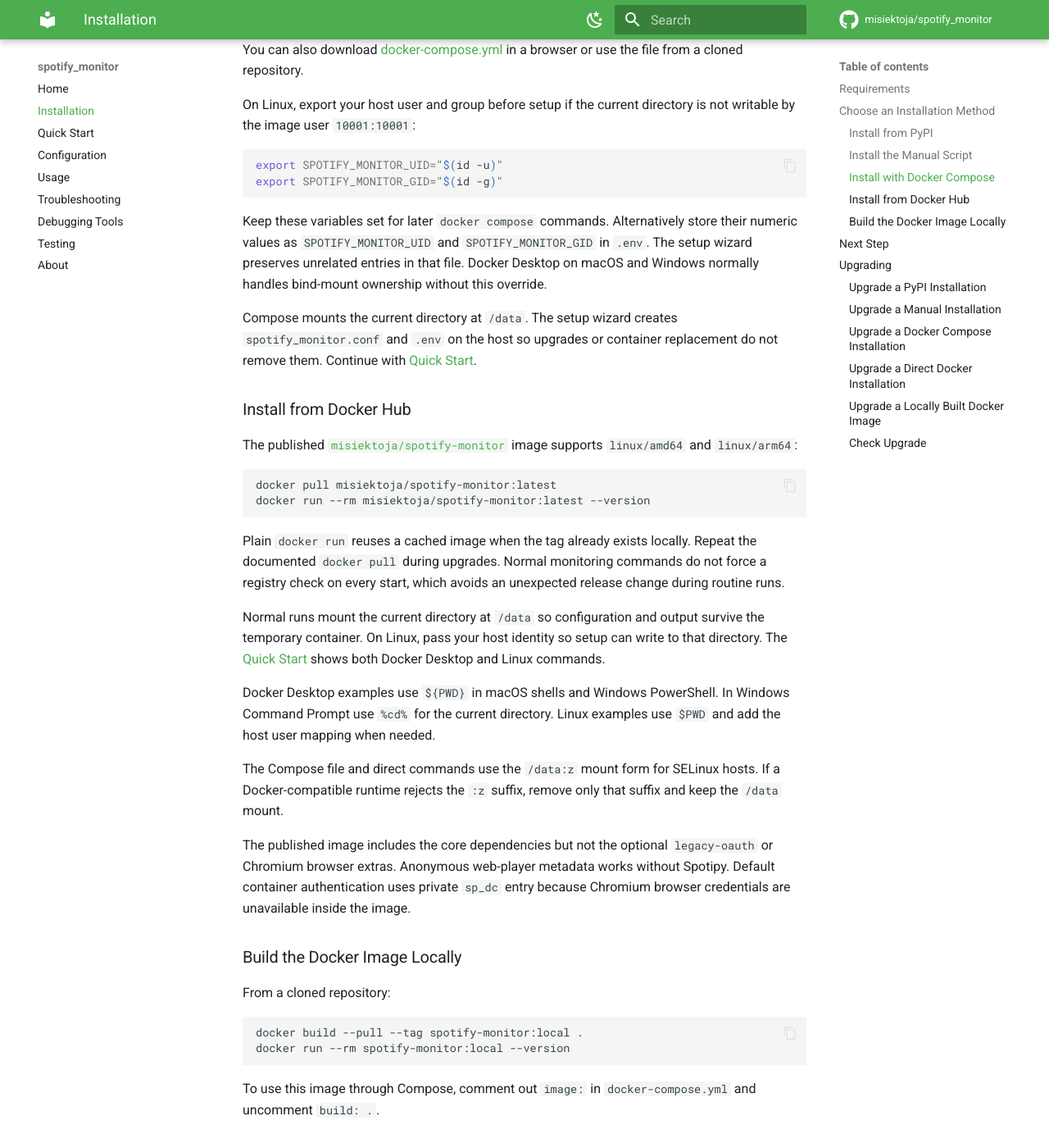
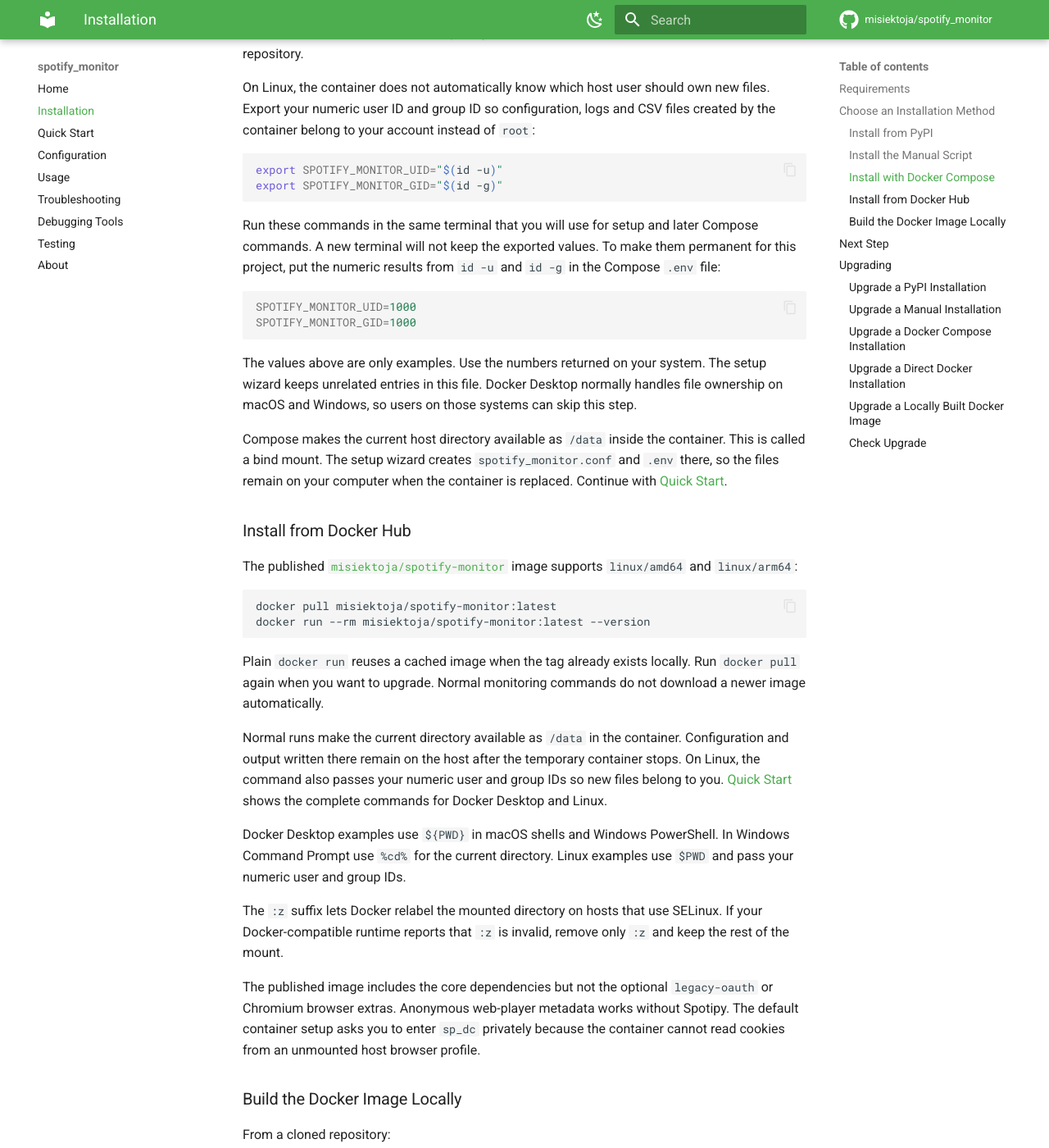
Before and after one commit to misiektoja/spotify_monitor, an MkDocs documentation site: the page built from docs/installation.md, in a window 1280 px wide and 1400 px high, scrolled down 3476 px. Shown: the whole window at 82% size. Built offline with MkDocs 1.6.1 and Material for MkDocs 9.7.7, drawn with Linux system fonts in a browser that asks for light colours; comment, search, counter and statistics services are not loaded; some of the changed text lies outside the part shown.

Commit message:
docs(installation): explain runtime and Docker concepts

````diff
--- a/docs/installation.md
+++ b/docs/installation.md
@@ -1,20 +1,20 @@
 # Installation
 
-Choose one installation method and keep using its command format throughout the documentation. PyPI is the simplest local installation. Docker Compose is the recommended container installation because it keeps configuration, secrets and output files in the current directory.
+Choose one installation method. You do not need both Python and Docker. PyPI is usually the easiest local option. Docker Compose is usually the easiest container option because it keeps settings, private values and output files in the current directory.
 
 <a id="requirements"></a>
 ## Requirements
 
-Choose one runtime path:
+Choose either the Python path or the container path.
 
 **Python path**:
 
 - [Python](https://www.python.org/downloads/) 3.9 or higher
 - Core libraries: `requests`, `python-dateutil`, `urllib3`, `pyotp`, `python-dotenv`, `wcwidth`, `Pillow`
-- Optional legacy OAuth library: `spotipy`
-- Optional Chromium cookie import library: `pycookiecheat`
+- `spotipy` is optional and is needed only for legacy OAuth metadata access
+- `pycookiecheat` is optional and is needed only to import cookies from Chrome, Brave or Chromium
 
-**Container path** (Python is not required on the host):
+**Container path** (Python is included in the image):
 
 - Any Docker-compatible runtime such as:
     - [Docker Desktop](https://docs.docker.com/get-started/get-docker/) (macOS, Windows, Linux)
@@ -22,11 +22,11 @@
     - [Colima](https://colima.run/docs/installation/) with Docker CLI (macOS)
     - [OrbStack](https://docs.orbstack.dev/quick-start) (macOS)
     - [Rancher Desktop](https://docs.rancherdesktop.io/getting-started/installation/) with Moby or Docker CLI enabled (macOS, Windows, Linux)
-- The Docker Compose v2 plugin if you choose Docker Compose
+- The Docker Compose v2 plugin if you choose the Compose method
 
 The published image already contains Python and all core libraries. You do not need a local Python installation for Docker.
 
-Container commands use the Docker-compatible `docker` CLI. Check the runtime with `docker --version`. If you choose Compose, check the plugin with `docker compose version`.
+The examples use the `docker` command. Check that it works with `docker --version`. If you choose Compose, also check `docker compose version`.
 
 Tested on:
 
@@ -41,12 +41,12 @@
 
 | Method | Best for | Command used in later examples |
 | --- | --- | --- |
-| PyPI | The easiest local install and automatic upgrades | `spotify_monitor [OPTIONS]` |
-| Manual script | A portable single-file local install | `python3 spotify_monitor.py [OPTIONS]` on macOS/Linux or `python spotify_monitor.py [OPTIONS]` on Windows |
-| Docker Compose | A persistent container with files stored in the current directory | `docker compose run --rm spotify_monitor [OPTIONS]` |
-| Docker Hub image | Direct container runs without a Compose file | `docker run ... misiektoja/spotify-monitor:latest [OPTIONS]` |
+| PyPI | Most local users | `spotify_monitor [OPTIONS]` |
+| Manual script | Users who want to download and run one Python file | `python3 spotify_monitor.py [OPTIONS]` on macOS/Linux or `python spotify_monitor.py [OPTIONS]` on Windows |
+| Docker Compose | Users who want a reusable container setup | `docker compose run --rm spotify_monitor [OPTIONS]` |
+| Docker Hub image | Users who want to write each Docker option themselves | `docker run ... misiektoja/spotify-monitor:latest [OPTIONS]` |
 
-The examples on Configuration, Usage and Troubleshooting use the shorter PyPI command unless a container path or behavior needs a dedicated example. Replace that command with the matching form above. The setup wizard and `--help` also detect the active installation and print matching commands.
+Later pages use the short PyPI command unless Docker behaves differently. If you chose another method, keep the options after `spotify_monitor` but replace `spotify_monitor` with the command in the table. The setup wizard and `--help` also print commands for the detected installation.
 
 <a id="install-from-pypi"></a>
 ### Install from PyPI
@@ -56,7 +56,7 @@
 spotify_monitor --version
 ```
 
-Each command below that uses square brackets installs the base `spotify_monitor` package plus its named optional dependencies. Use only the command matching your needs. You do not need to run the plain install command first.
+Each command below that uses square brackets installs the base `spotify_monitor` package plus the named optional dependency. Run only the command that matches your needs. You do not need to run the plain install command first.
 
 Firefox cookie import needs no extra dependency. To import from Chrome, Brave or Chromium on macOS or Linux install the browser extra:
 
@@ -127,7 +127,7 @@
 <a id="docker-compose"></a>
 ### Install with Docker Compose
 
-Download the project Compose file into the directory where you want to keep the configuration and output:
+Create or choose a directory for Spotify Monitor. Download the Compose file into that directory, then run these commands from there:
 
 ```sh
 curl -fsSLO https://raw.githubusercontent.com/misiektoja/spotify_monitor/refs/heads/main/docker-compose.yml
@@ -137,16 +137,23 @@
 
 You can also download [docker-compose.yml](https://github.com/misiektoja/spotify_monitor/blob/main/docker-compose.yml) in a browser or use the file from a cloned repository.
 
-On Linux, export your host user and group before setup if the current directory is not writable by the image user `10001:10001`:
+On Linux, the container does not automatically know which host user should own new files. Export your numeric user ID and group ID so configuration, logs and CSV files created by the container belong to your account instead of `root`:
 
 ```sh
 export SPOTIFY_MONITOR_UID="$(id -u)"
 export SPOTIFY_MONITOR_GID="$(id -g)"
 ```
 
-Keep these variables set for later `docker compose` commands. Alternatively store their numeric values as `SPOTIFY_MONITOR_UID` and `SPOTIFY_MONITOR_GID` in `.env`. The setup wizard preserves unrelated entries in that file. Docker Desktop on macOS and Windows normally handles bind-mount ownership without this override.
+Run these commands in the same terminal that you will use for setup and later Compose commands. A new terminal will not keep the exported values. To make them permanent for this project, put the numeric results from `id -u` and `id -g` in the Compose `.env` file:
 
-Compose mounts the current directory at `/data`. The setup wizard creates `spotify_monitor.conf` and `.env` on the host so upgrades or container replacement do not remove them. Continue with [Quick Start](quick-start.md#new-here-run-the-setup-wizard).
+```ini
+SPOTIFY_MONITOR_UID=1000
+SPOTIFY_MONITOR_GID=1000
+```
+
+The values above are only examples. Use the numbers returned on your system. The setup wizard keeps unrelated entries in this file. Docker Desktop normally handles file ownership on macOS and Windows, so users on those systems can skip this step.
+
+Compose makes the current host directory available as `/data` inside the container. This is called a bind mount. The setup wizard creates `spotify_monitor.conf` and `.env` there, so the files remain on your computer when the container is replaced. Continue with [Quick Start](quick-start.md#new-here-run-the-setup-wizard).
 
 <a id="docker-image"></a>
 ### Install from Docker Hub
@@ -158,15 +165,15 @@
 docker run --rm misiektoja/spotify-monitor:latest --version
 ```
 
-Plain `docker run` reuses a cached image when the tag already exists locally. Repeat the documented `docker pull` during upgrades. Normal monitoring commands do not force a registry check on every start, which avoids an unexpected release change during routine runs.
+Plain `docker run` reuses a cached image when the tag already exists locally. Run `docker pull` again when you want to upgrade. Normal monitoring commands do not download a newer image automatically.
 
-Normal runs mount the current directory at `/data` so configuration and output survive the temporary container. On Linux, pass your host identity so setup can write to that directory. The [Quick Start](quick-start.md#new-here-run-the-setup-wizard) shows both Docker Desktop and Linux commands.
+Normal runs make the current directory available as `/data` in the container. Configuration and output written there remain on the host after the temporary container stops. On Linux, the command also passes your numeric user and group IDs so new files belong to you. [Quick Start](quick-start.md#new-here-run-the-setup-wizard) shows the complete commands for Docker Desktop and Linux.
 
-Docker Desktop examples use `${PWD}` in macOS shells and Windows PowerShell. In Windows Command Prompt use `%cd%` for the current directory. Linux examples use `$PWD` and add the host user mapping when needed.
+Docker Desktop examples use `${PWD}` in macOS shells and Windows PowerShell. In Windows Command Prompt use `%cd%` for the current directory. Linux examples use `$PWD` and pass your numeric user and group IDs.
 
-The Compose file and direct commands use the `/data:z` mount form for SELinux hosts. If a Docker-compatible runtime rejects the `:z` suffix, remove only that suffix and keep the `/data` mount.
+The `:z` suffix lets Docker relabel the mounted directory on hosts that use SELinux. If your Docker-compatible runtime reports that `:z` is invalid, remove only `:z` and keep the rest of the mount.
 
-The published image includes the core dependencies but not the optional `legacy-oauth` or Chromium browser extras. Anonymous web-player metadata works without Spotipy. Default container authentication uses private `sp_dc` entry because Chromium browser credentials are unavailable inside the image.
+The published image includes the core dependencies but not the optional `legacy-oauth` or Chromium browser extras. Anonymous web-player metadata works without Spotipy. The default container setup asks you to enter `sp_dc` privately because the container cannot read cookies from an unmounted host browser profile.
 
 <a id="build-docker-locally"></a>
 ### Build the Docker Image Locally
@@ -188,7 +195,7 @@
 <a id="upgrading"></a>
 ## Upgrading
 
-Configuration files, dotenv secrets, logs and CSV output are not part of the PyPI package or Docker image. Keep them in your working directory or another persistent path and reuse them after an upgrade.
+Upgrading the package or image does not remove your configuration, `.env` secrets, logs or CSV files. Keep those files in the same working directory or another persistent location.
 
 ### Upgrade a PyPI Installation
 
@@ -227,7 +234,7 @@
 docker compose up --no-log-prefix
 ```
 
-Compose recreates the service from the current `latest` image when needed. The bind-mounted `spotify_monitor.conf`, `.env`, logs and CSV files remain on the host.
+Compose replaces the service container with one based on the current `latest` image. The host files `spotify_monitor.conf` and `.env` remain in place with the logs and CSV files.
 
 ### Upgrade a Direct Docker Installation
 
@@ -238,7 +245,7 @@
 docker run --rm misiektoja/spotify-monitor:latest --version
 ```
 
-Start the tool again with the same `/data` bind mount and options you used before. If you pin a versioned tag such as `3.0`, change that tag explicitly when you want to move to another release. Published releases update `latest` and also publish both `vX.Y` and `X.Y` tags.
+Start the tool again with the same `/data` mount and options you used before. If your command uses a version such as `3.0` instead of `latest`, replace that version yourself when you want to upgrade. Each release publishes `latest` plus tags in `vX.Y` and `X.Y` forms.
 
 For example, to pin version 3.0:
 
````
